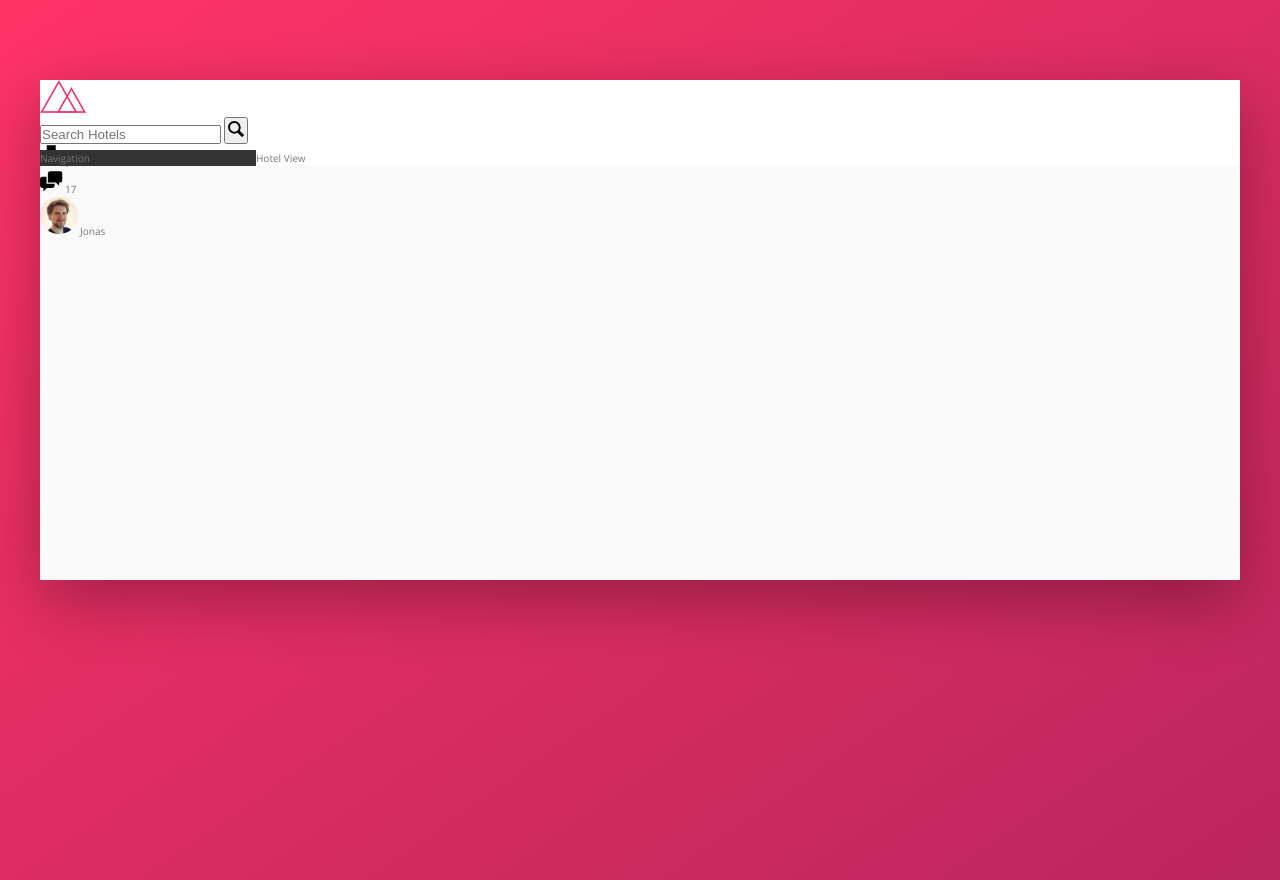
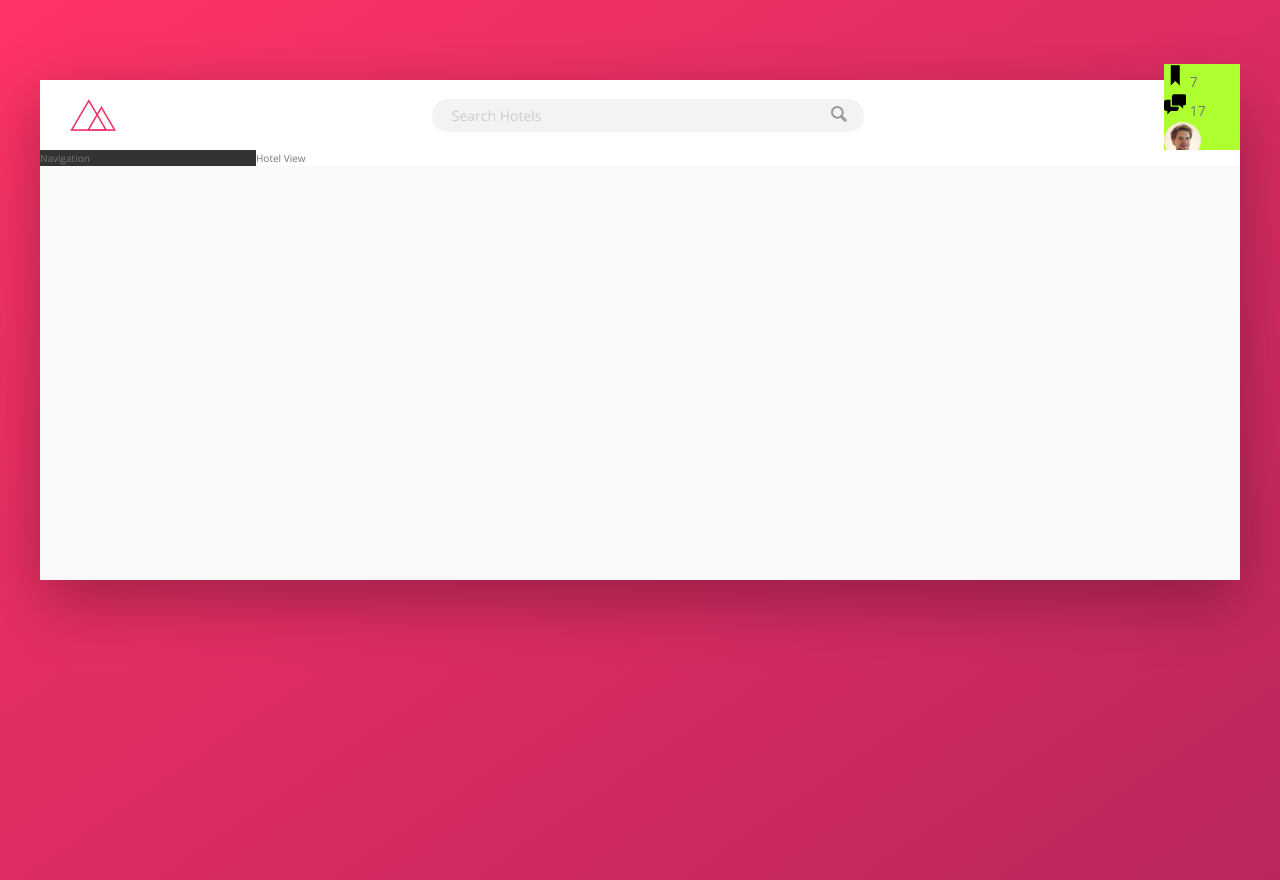
Before and after one commit to RickBr0wn/trillo, a website: page index.html in a window 1280 px wide. Drawn offline with nearby package versions, Linux system fonts and the light colour scheme.

Commit message:
Building the header #2

```diff
--- a/sass/_components.scss
+++ b/sass/_components.scss
@@ -2,28 +2,72 @@
 // LOGO
 .logo {
   height: 3.25rem;
+  margin-left: 3rem;
 }
 
 //////////////////////////////////////////////
 // SEARCH
 .search {
+  flex: 0 0 40%;
+
+  display: flex;
+  align-items: center;
+  justify-content: center;
+
   &__input {
+    font-family: inherit;
+    font-size: inherit;
+    color: inherit;
+    background-color: var(--color-grey-light-2);
+    border: none;
+    padding: .7rem 2rem;
+    border-radius: 100px;
+    width: 90%;
+    transition: all .2secs;
+    margin-right: -3.5rem;
 
+    &:focus {
+      outline: none;
+      width: 100%;
+      background-color: var(--color-grey-light-3);
+    }
+
+    &::-webkit-input-placeholder {
+      font-weight: 100;
+      color: var(--color-grey-light-4);
+    }
+  }
+
+  // + = Adjacent component (child)
+  &__input:focus + &__button {
+    background-color: var(--color-grey-light-3);
   }
 
   &__button {
+    border: none;
+    background-color: var(--color-grey-light-2);
 
+    &:focus {
+      outline: none;
+    }
+
+    &:active {
+      transform: translateY(2px);
+    }
   }
 
   &__icon {
     height: 2rem;
     width: 2rem;
+    fill: var(--color-grey-dark-3)
   }
 }
 
 //////////////////////////////////////////////
 // USER NAVIGATION
 .user-nav {
+  background-color: greenyellow;
+
   &__icon-box {
 
   }
--- a/sass/_layout.scss
+++ b/sass/_layout.scss
@@ -8,9 +8,14 @@
 }
 
 .header {
+  font-size: 1.4rem;
   height: 7rem;
   background-color: #fff;
   border-bottom: var(--color-grey-light-2);
+
+  display: flex;
+  justify-content: space-between; // spread along header element
+  align-items: center; // vertical alignment
 }
 
 .content {
```
Also changed, not shown: css/style.css.
